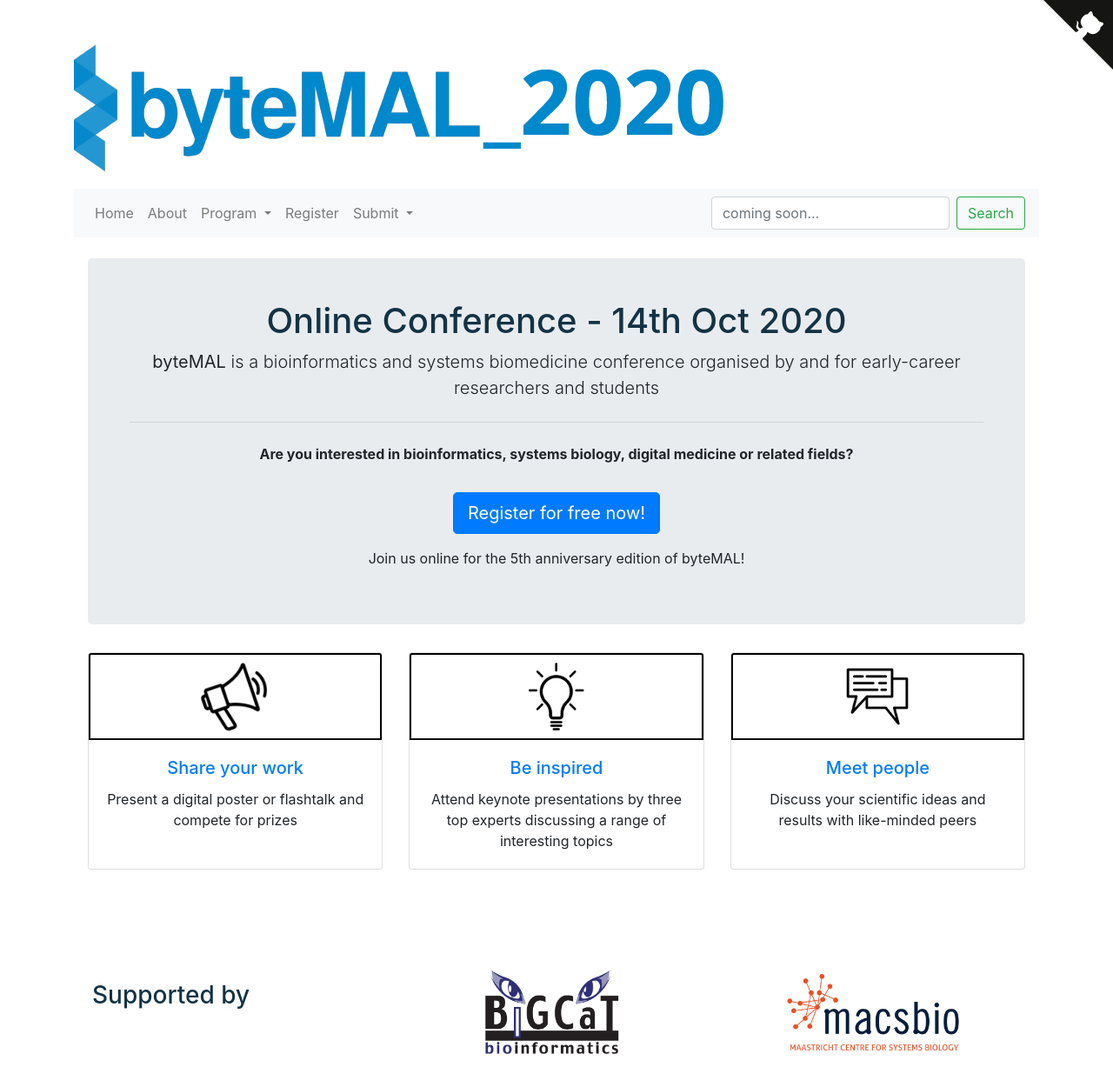
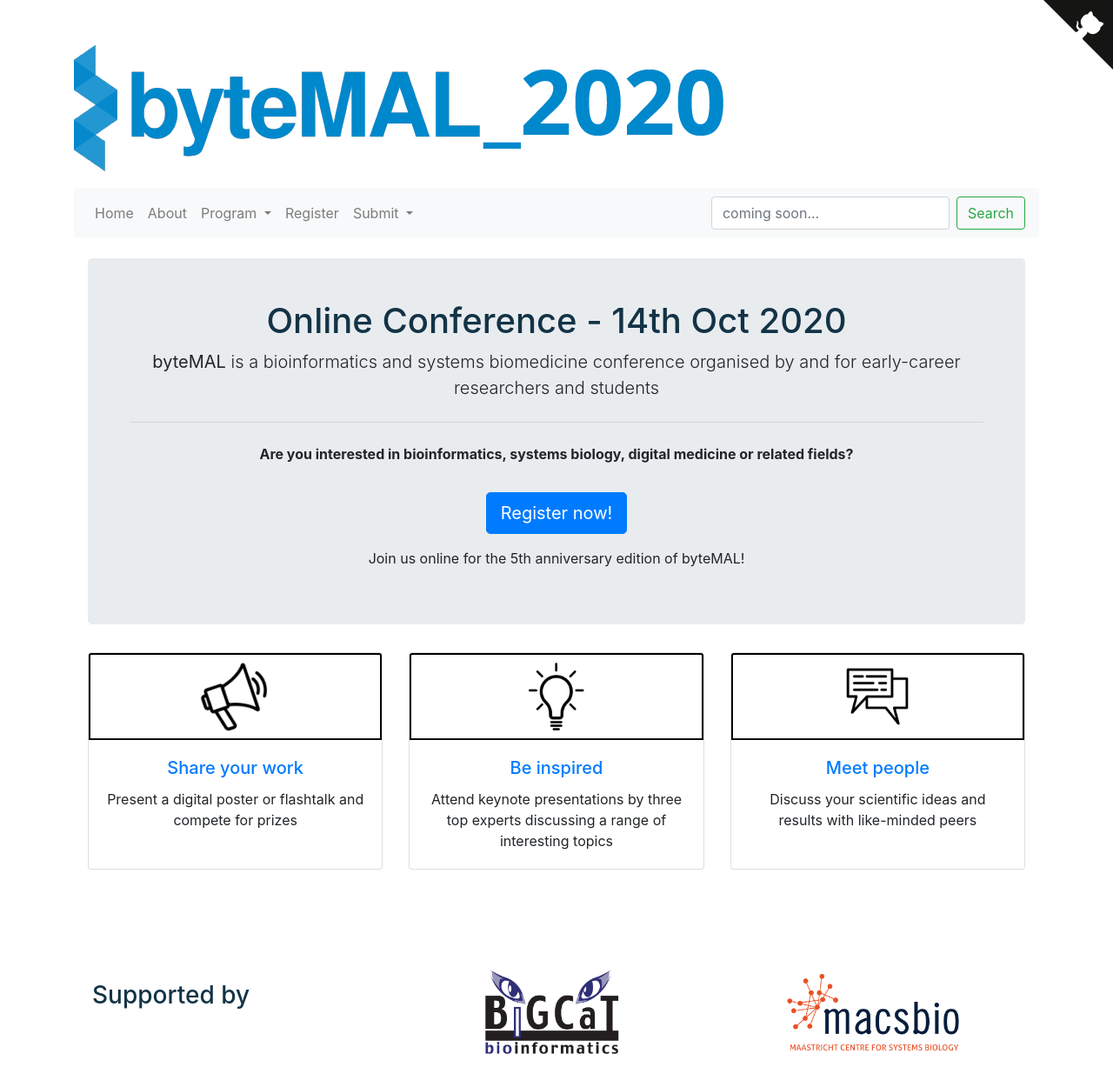
Before and after one commit to bytemal/bytemal-2020, a Jekyll site: the page built from index.html, in a window 1280 px wide. Shown: the whole page at 87% size. Built offline with Jekyll 4.4.1, drawn with Linux system fonts in a browser that asks for light colours.

Commit message:
Update index.html

```diff
--- a/index.html
+++ b/index.html
@@ -8,7 +8,7 @@ title: ByteMAL 2020 Online
   <p class="lead"><strong>byteMAL</strong> is a bioinformatics and systems biomedicine conference organised by and for early-career researchers and students</p>
   <hr class="my-4">
   <p><strong>Are you interested in bioinformatics, systems biology, digital medicine or related fields?</strong></p>
-	<a class="btn btn-primary btn-lg my-3" href="/bytemal-2020/register" role="button">Register for free now!</a>
+	<a class="btn btn-primary btn-lg my-3" href="/bytemal-2020/register" role="button">Register now!</a>
 	<p>Join us online for the 5th anniversary edition of byteMAL!</p>
 </div>
 
```
